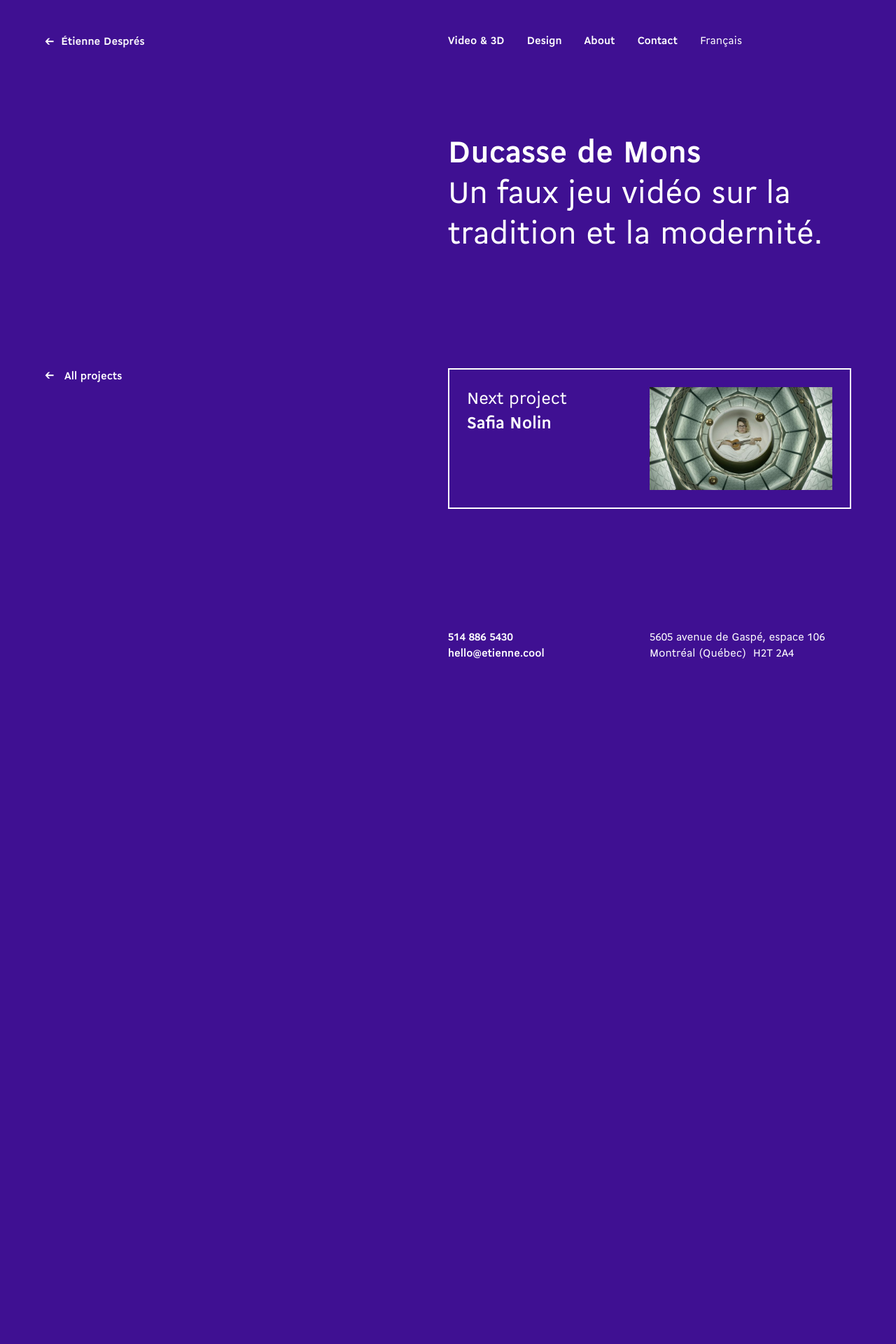
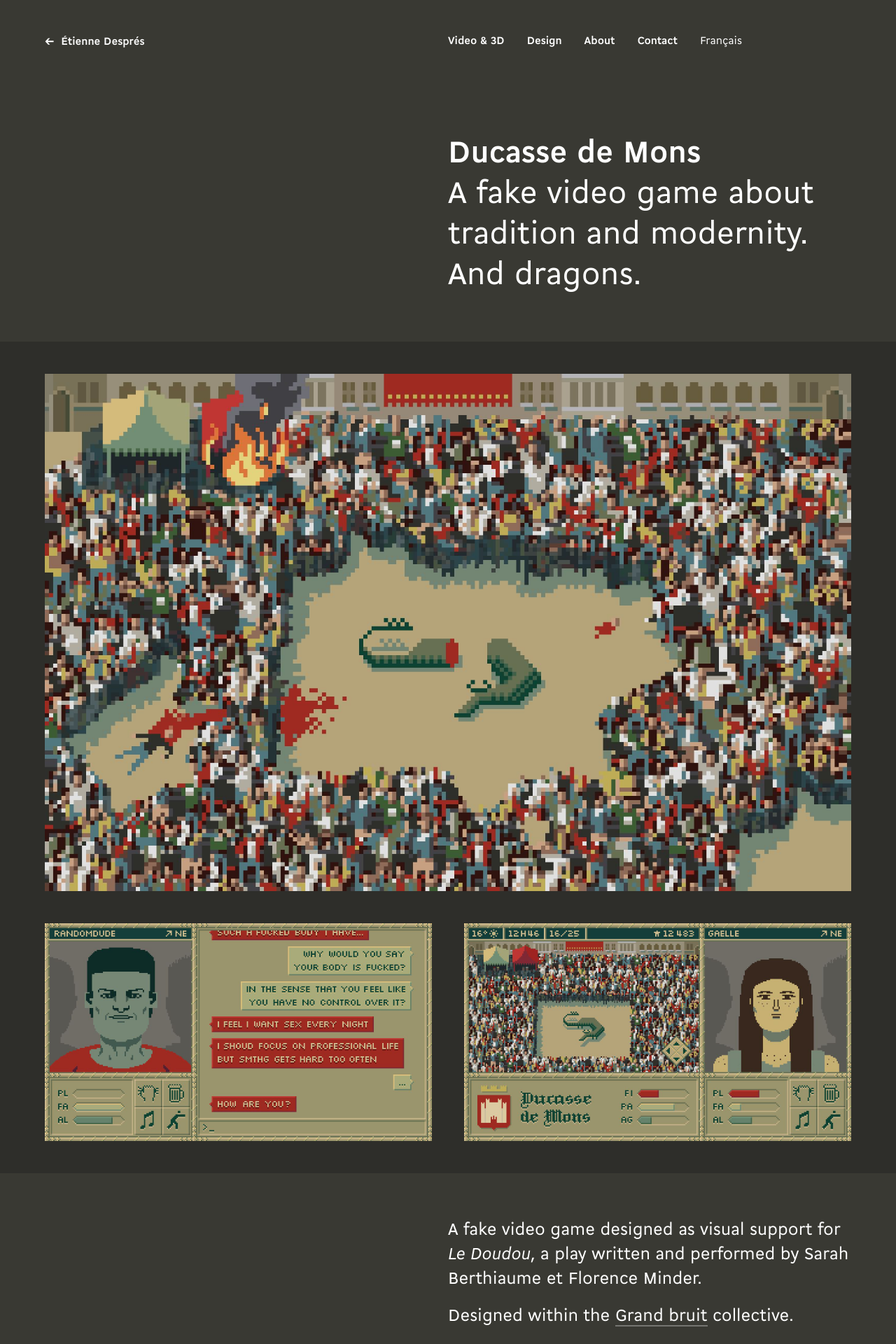
Before and after one commit to etienne/etienne, a Jekyll site: the page built from _projects-en/ducasse-de-mons.html, in a window 1280 px wide. Shown: the top 1920 px of the page at 70% size. Built offline with Jekyll 4.4.1, drawn with Linux system fonts in a browser that asks for light colours; before the commit the page ends 1118 px from its top, so only the background shows below that; some of the changed text lies outside the part shown.

Commit message:
Ajoute la Ducasse de Mons

```diff
--- a/_projects-en/ducasse-de-mons.html
+++ b/_projects-en/ducasse-de-mons.html
@@ -1,10 +1,28 @@
 ---
 title: Ducasse de Mons
-description: Un faux jeu vidéo sur la tradition et la modernité.
+description: A fake video game about tradition and modernity. And dragons.
 date: 2015-05-30
+published: true
 type: design
 language: en
 layout: project
+tags: [Direction artistique]
 ---
 
 {% include intro.html %}
+
+<section class="hero wide">
+  <div>
+    {% include image.html name="hero" alt="Screenshot of the game" %}
+    {% include image.html name="chat" alt="Screenshot of the chat interface" %}
+    {% include image.html name="main" alt="Screenshot of the main interface" %}
+  </div>
+</section>
+
+<section>
+  <div class="text">
+    <p>A fake video game designed as visual support for <em>Le Doudou</em>, a play written and performed by Sarah Berthiaume et Florence Minder.</p>
+    <p>Designed within the <a href="http://grandbruit.ca">Grand&nbsp;bruit</a> collective.</p>
+    {% include tags.html %}
+  </div>
+</section>
--- a/_sass/content.scss
+++ b/_sass/content.scss
@@ -25,6 +25,16 @@ article.content {
         img {
           float: left;
           width: 50%;
+        }
+
+        &.padded {
+          img {
+            width: 49%;
+
+            & + img {
+              float: right;
+            }
+          }
         }
       }
     }
--- /dev/null
+++ b/_sass/projects/ducasse-de-mons.scss
@@ -0,0 +1,29 @@
+body.ducasse-de-mons {
+  background-color: #393933;
+
+  section.hero {
+    background-color: #2e2e2a;
+
+    > div {
+      @include container;
+
+      img {
+        margin: 4% 0;
+      }
+
+      img.chat, img.main {
+        @include tablet {
+          margin-top: 0;
+          width: 48%;
+          float: left;
+        }
+      }
+
+      img.main {
+        @include tablet {
+          float: right;
+        }
+      }
+    }
+  }
+}
--- a/css/styles.scss
+++ b/css/styles.scss
@@ -18,13 +18,14 @@
 @import 'video';
 @import 'procjam';
 
+@import 'projects/alam-al-mithal';
 @import 'projects/apollo-11';
 @import 'projects/ariane';
 @import 'projects/bibliotheques-de-montreal';
 @import 'projects/boite-noire';
+@import 'projects/ducasse-de-mons';
 @import 'projects/faust';
 @import 'projects/marais-du-nord';
 @import 'projects/safia-nolin';
 @import 'projects/souffle-et-reminiscence';
 @import 'projects/symphonie-51';
-@import 'projects/alam-al-mithal';
```
Also changed, not shown: _projects-fr/ducasse-de-mons.html (+19 -1 lines), _images/ducasse-de-mons/chat.png (added), _images/ducasse-de-mons/hero.png (added), _images/ducasse-de-mons/main.png (added), images/ducasse-de-mons/chat.jpg (added), images/ducasse-de-mons/chat.png (added), images/ducasse-de-mons/hero.jpg (added), images/ducasse-de-mons/hero.png (added), images/ducasse-de-mons/main.jpg (added), images/ducasse-de-mons/main.png (added).
